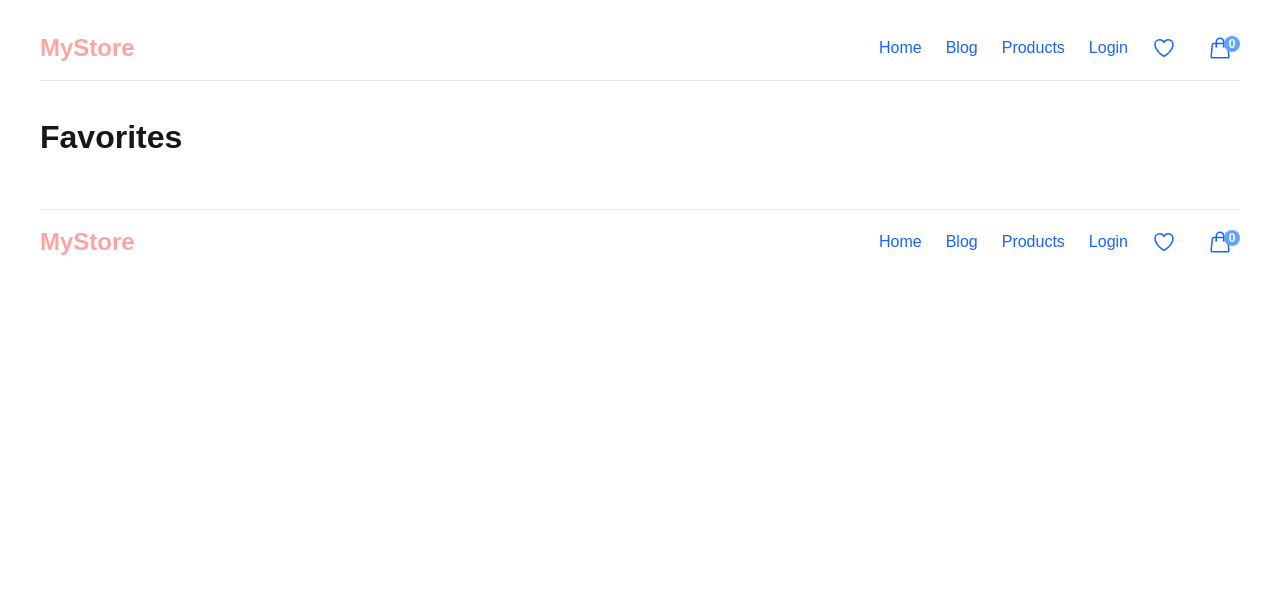
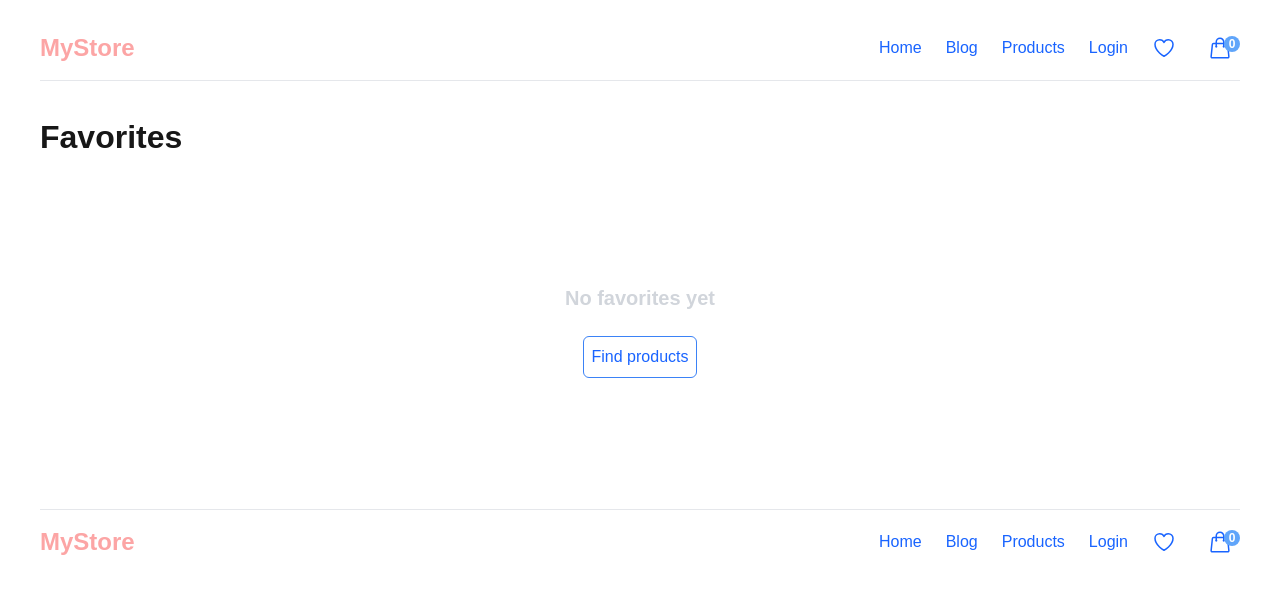
Before and after one commit to sofiekedvik/my-store, a Next.js app: page /favorites in a window 1280 px wide. Shown: the top 594 px of the page. Built offline with nearby package versions, Linux system fonts and the light colour scheme.

Commit message:
add favorites

```diff
--- /dev/null
+++ b/src/hooks/useFavorites.ts
@@ -0,0 +1,46 @@
+import { useCallback, useEffect, useState } from "react";
+
+export function useFavorites() {
+  const [favorites, setFavorites] = useState<number[]>([]);
+  const isClient = typeof window === "object";
+
+  useEffect(() => {
+    if (!isClient) {
+      return;
+    }
+    const storageFavorites = localStorage.getItem("favorites");
+    if (storageFavorites) {
+      setFavorites(JSON.parse(storageFavorites));
+    }
+  }, []);
+
+  const addFavorite = useCallback((id: number) => {
+    setFavorites(() => [...favorites, id]);
+  }, []);
+
+  const removeFavorite = useCallback((id: number) => {
+    setFavorites(() => favorites.filter((favorite: number) => favorite !== id));
+  }, []);
+
+  const isFavorite = useCallback(
+    (id: number) => favorites.includes(id),
+    [favorites]
+  );
+
+  const toogleFavorite = useCallback((id: number) => {
+    if (isFavorite(id)) {
+      removeFavorite(id);
+      return;
+    }
+    addFavorite(id);
+  }, []);
+
+  useEffect(() => {
+    if (!isClient) {
+      return;
+    }
+    localStorage.setItem("favorites", JSON.stringify(favorites));
+  }, [favorites]);
+
+  return { favorites, addFavorite, removeFavorite, isFavorite, toogleFavorite };
+}
--- a/src/ui/components/favorites/favorites.tsx
+++ b/src/ui/components/favorites/favorites.tsx
@@ -1,12 +1,35 @@
 "use client";
 
-import { useState } from "react";
+import { useFavorites } from "@/hooks/useFavorites";
+import Link from "next/link";
 
 function Favorites() {
-  const [favorites, setFavorites] = useState([]);
+  const { favorites } = useFavorites();
 
   return (
-    <div className="row-start-3 flex gap-6 flex-wrap items-center justify-center"></div>
+    <div className="row-start-3 flex gap-6 flex-wrap items-center justify-center min-h-[300px]">
+      {favorites.length === 0 && (
+        <div className="flex flex-col items-center justify-center">
+          <p className="p-2 text-center text-gray-300 font-bold text-xl">
+            No favorites yet
+          </p>
+          <Link
+            href="/products"
+            className="p-2 border-blue-500 border rounded-md text-center"
+          >
+            Find products
+          </Link>
+        </div>
+      )}
+      {favorites.map((favorite) => (
+        <div
+          key={favorite}
+          className="p-2 border-blue-500 border rounded-md flex-[1_0_150px] text-center"
+        >
+          {favorite}
+        </div>
+      ))}
+    </div>
   );
 }
 
--- a/src/ui/components/product-card/product-card.tsx
+++ b/src/ui/components/product-card/product-card.tsx
@@ -1,15 +1,19 @@
 import React from "react";
 import { TProduct } from "../product-list/product-list";
+import { useFavorites } from "@/hooks/useFavorites";
+import { HeartIcon as HeartIconSolid } from "@heroicons/react/24/solid";
+import { HeartIcon } from "@heroicons/react/24/outline";
 
-export default function ProductCard({
-  product,
-  handleToggleFavorites,
-  renderHeartIcon,
-}: {
-  product: TProduct;
-  handleToggleFavorites: (id: number) => void;
-  renderHeartIcon: (id: number) => React.ReactNode;
-}) {
+export default function ProductCard({ product }: { product: TProduct }) {
+  const { toogleFavorite, isFavorite } = useFavorites();
+
+  const renderHeartIcon = (id: number) => {
+    if (isFavorite(id)) {
+      return <HeartIconSolid className="w-5 h-5 text-blue-500" />;
+    }
+    return <HeartIcon className="w-5 h-5 text-blue-500" />;
+  };
+
   return (
     <div className="group">
       <a href={product.href}>
@@ -24,7 +28,7 @@ export default function ProductCard({
         <p className="mt-1 text-lg font-medium text-gray-900">
           {product.price}
         </p>
-        <button onClick={() => handleToggleFavorites(product.id)}>
+        <button onClick={() => toogleFavorite(product.id)}>
           {renderHeartIcon(product.id)}
         </button>
       </div>
--- a/src/ui/components/product-grid/product-grid.tsx
+++ b/src/ui/components/product-grid/product-grid.tsx
@@ -2,11 +2,7 @@
 
 import { useEffect, useState } from "react";
 import { useSearchParams, useRouter } from "next/navigation";
-import {
-  XCircleIcon,
-  HeartIcon as HeartIconSolid,
-} from "@heroicons/react/24/solid";
-import { HeartIcon } from "@heroicons/react/24/outline";
+import { XCircleIcon } from "@heroicons/react/24/solid";
 import ProductCard from "../product-card/product-card";
 import { TProduct } from "../product-list/product-list";
 import { useProducts } from "@/providers/products";
@@ -19,7 +15,6 @@ export default function ProductGrid({ noFilters }: { noFilters?: boolean }) {
   const [productsGrid, setProductsGrid] = useState<Array<TProduct>>([]);
   const [selectedCategory, setSelectedCategory] = useState<string>("");
   const [categories, setCategories] = useState<string[]>([]);
-  const [favorites, setFavorites] = useState<Array<string | number>>([]);
 
   useEffect(() => {
     if (products) {
@@ -67,23 +62,6 @@ export default function ProductGrid({ noFilters }: { noFilters?: boolean }) {
     } else {
       unSelectCategory();
     }
-  };
-
-  const isFavorite = (id: string | number) => favorites.includes(id);
-
-  const handleToggleFavorites = (id: string | number) => {
-    if (isFavorite(id)) {
-      setFavorites(favorites.filter((favorite) => favorite !== id));
-      return;
-    }
-    setFavorites([...favorites, id]);
-  };
-
-  const renderHeartIcon = (id: string | number) => {
-    if (isFavorite(id)) {
-      return <HeartIconSolid className="w-5 h-5 text-blue-500" />;
-    }
-    return <HeartIcon className="w-5 h-5 text-blue-500" />;
   };
 
   return (
@@ -141,12 +119,7 @@ export default function ProductGrid({ noFilters }: { noFilters?: boolean }) {
         {productsGrid.length ? (
           <div className="grid grid-cols-1 gap-x-6 gap-y-10 sm:grid-cols-2 lg:grid-cols-3 xl:grid-cols-4 xl:gap-x-8">
             {productsGrid.map((product) => (
-              <ProductCard
-                key={product.id}
-                product={product}
-                handleToggleFavorites={handleToggleFavorites}
-                renderHeartIcon={renderHeartIcon}
-              />
+              <ProductCard key={product.id} product={product} />
             ))}
           </div>
         ) : (
```
